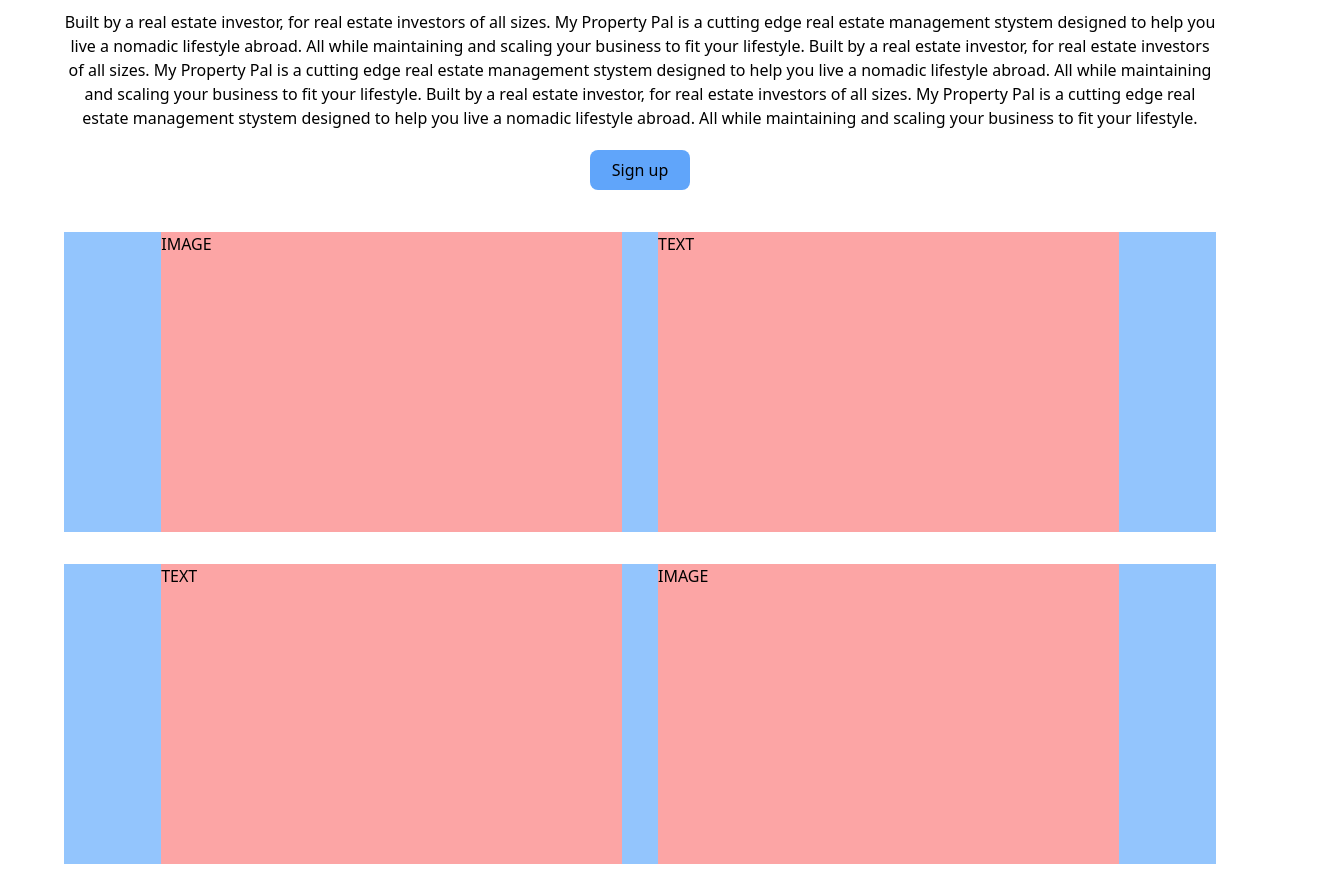
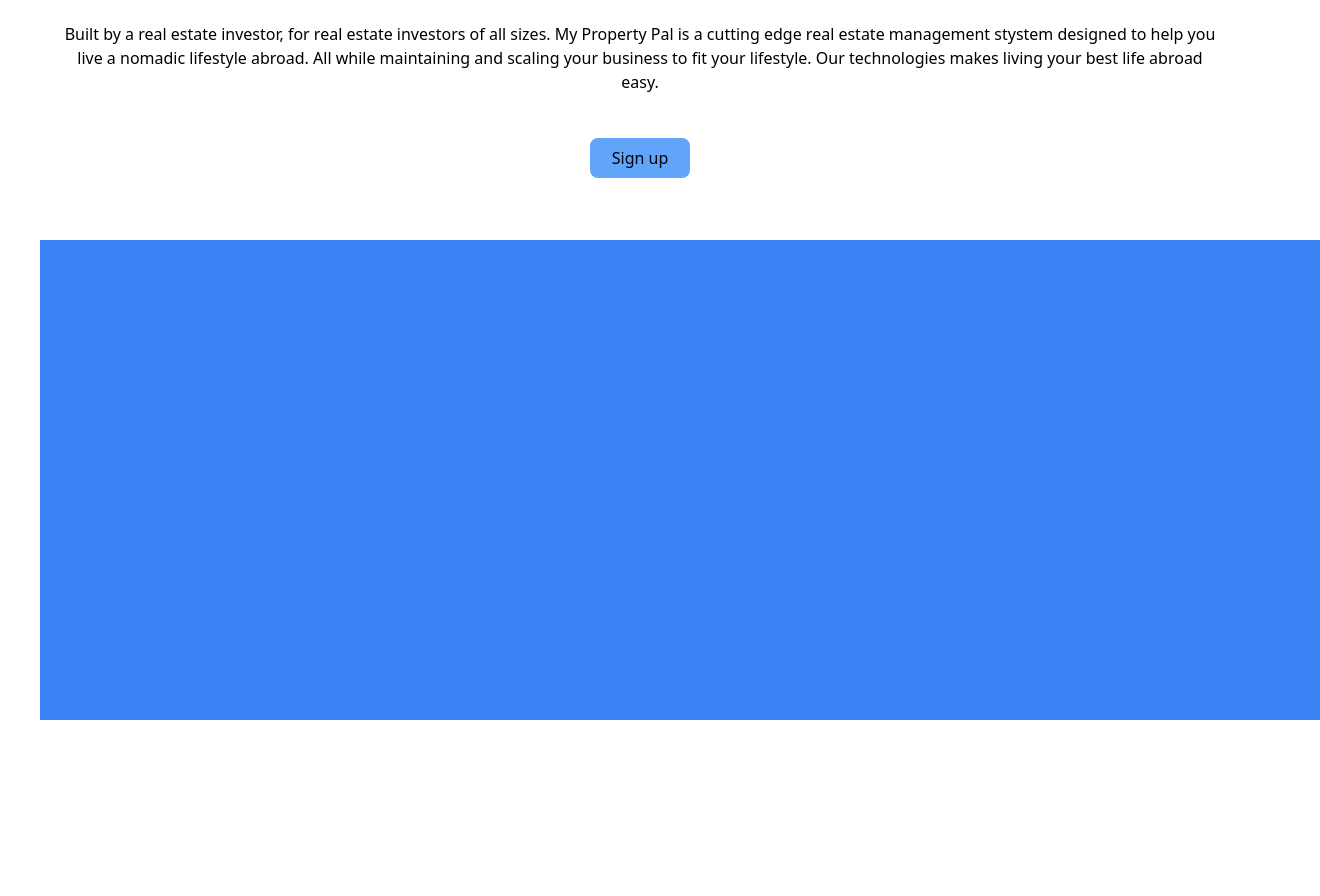
Before and after one commit to MyPropertyPal/my-property-pal-web, a Next.js app: page / in a window 1280 px wide. Shown: the part 200-1096 px from the top of the page, 1320 px wide, since content can reach past the window. After the commit the page ends 920 px from the top, so only its background shows below. Built offline with nearby package versions, Linux system fonts and the light colour scheme; no server answers.

Commit message:
working on background for hero section

```diff
--- a/app/page.js
+++ b/app/page.js
@@ -26,6 +26,7 @@
             // content container
             className="
            mx-auto w-[90%]
+           h-screen
           "
           >
             {/* title */}
@@ -37,22 +38,15 @@
               real estate investors
             </p>
             {/* FIRST SECTION */}
-            <div className="flex flex-col h-[200px]  justify-left text-center text  justify-around">
+            <div className="flex flex-col h-[200px]  justify-left text-center text  justify-around ">
               {/* TOP */}
               <p>
                 Built by a real estate investor, for real estate investors of
                 all sizes. My Property Pal is a cutting edge real estate
                 management stystem designed to help you live a nomadic lifestyle
                 abroad. All while maintaining and scaling your business to fit
-                your lifestyle. Built by a real estate investor, for real estate
-                investors of all sizes. My Property Pal is a cutting edge real
-                estate management stystem designed to help you live a nomadic
-                lifestyle abroad. All while maintaining and scaling your
-                business to fit your lifestyle. Built by a real estate investor,
-                for real estate investors of all sizes. My Property Pal is a
-                cutting edge real estate management stystem designed to help you
-                live a nomadic lifestyle abroad. All while maintaining and
-                scaling your business to fit your lifestyle.
+                your lifestyle. Our technologies makes living your best life
+                abroad easy.
               </p>
 
               {/* BOTTOM */}
@@ -65,27 +59,12 @@
                 </Link>
               </div>
             </div>
-            {/* CONTENT SECTION */}
-            <div className="flex bg-blue-300 h-[300px] my-8 space-x-9 justify-center">
-              {/* LEFT */}
-              <div className="flex w-[40%] bg-red-300 ">IMAGE</div>
-              {/* RIGHT */}
-              <div className="flex justify-between  w-[40%] bg-red-300">
-                TEXT
-              </div>
-            </div>
-            {/* EXTRA INFO */}
-            <div className="flex bg-blue-300 h-[300px] my-8 space-x-9 justify-center">
-              {/* LEFT */}
-              <div className="flex w-[40%] bg-red-300 ">TEXT</div>
-              {/* RIGHT */}
-              <div className="flex justify-between  w-[40%] bg-red-300">
-                IMAGE
-              </div>
-            </div>
+            {/* Background */}
           </div>
+          <div className="absolute h-[60%] w-[100%] top-2/4 bg-blue-500 m-10"></div>
         </div>
       )}
+
     </main>
   );
 }
--- a/components/Map.js
+++ b/components/Map.js
@@ -4,6 +4,8 @@
 import mapboxgl from "mapbox-gl";
 import "mapbox-gl/dist/mapbox-gl.css";
 
+
+// dummy data
 const properties = [
   {
     address: "123 stealth st.",
```
